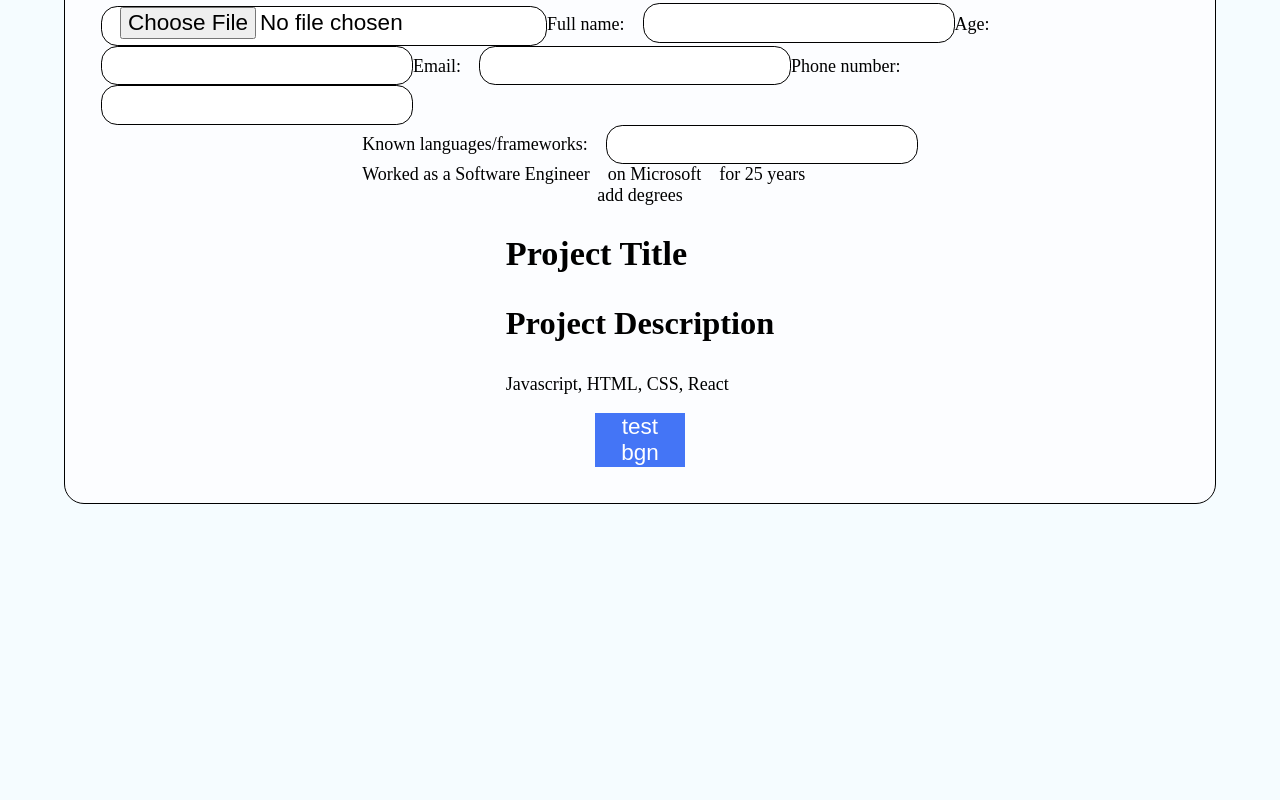
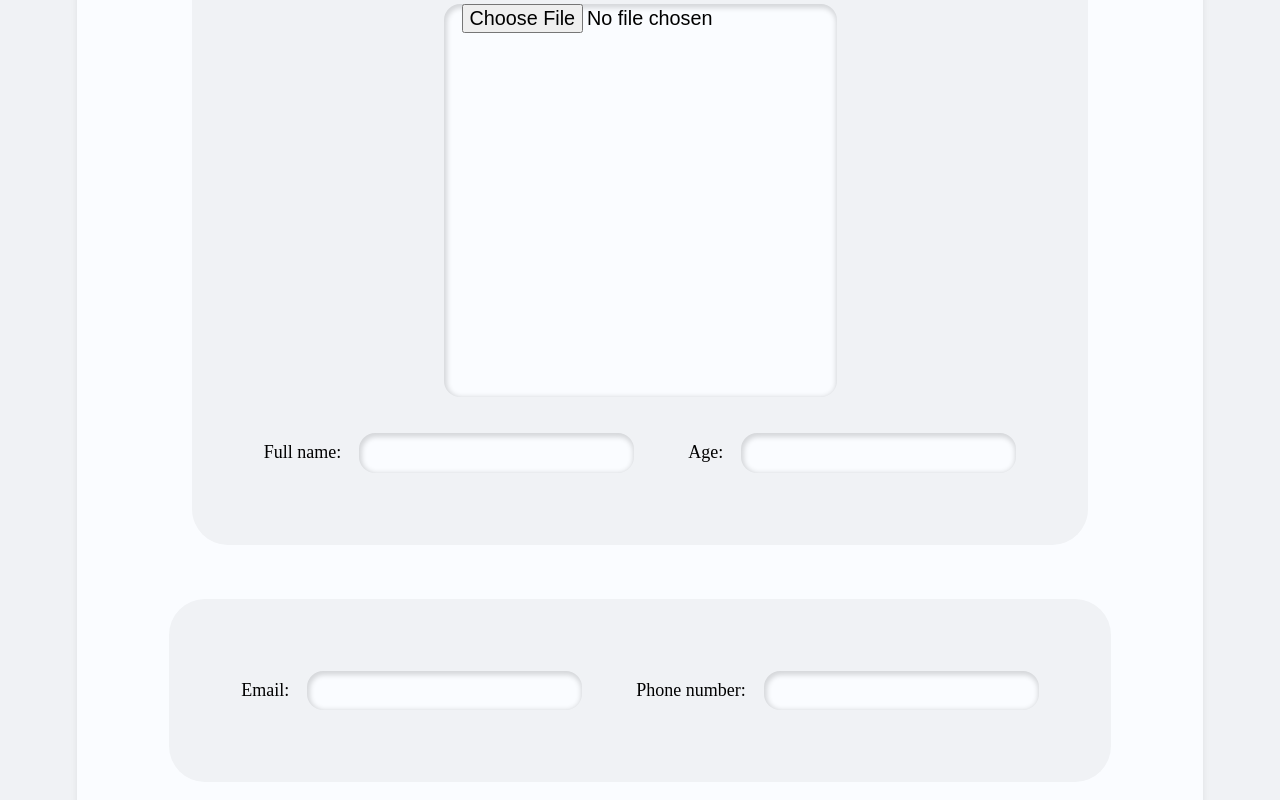
Before and after one commit to JunDevl/odin-cv, a React (Vite) app: page / in a window 1280 px wide. Shown: the part 500-1300 px from the top of the page. Before the commit the page ends 1004 px from the top, so only its background shows below. Built offline with nearby package versions, Linux system fonts and the light colour scheme.

Commit message:
Improved styling and structure

```diff
--- a/src/components/home/Home.tsx
+++ b/src/components/home/Home.tsx
@@ -10,20 +10,32 @@ const Home = () => {
       <h1 className="main-title">Test</h1>
 
       <form action="" className="main" onSubmit={(e) => e.preventDefault()}>
-        <section className="general-data">
+        <section className="personal-data">
           <input type="file" name="photo" id="photo" />
 
+          <div className="wrapper">
+            <div className="label-input">
               <label htmlFor="name">Full name:</label>
               <input type="text" name="name" id="name"/>
+            </div>
 
+            <div className="label-input">
               <label htmlFor="age">Age:</label>
               <input type="number" name="age" id="age"/>
+            </div>
+          </div>
+        </section>
 
+        <section className="contact-info">
+          <div className="label-input">
             <label htmlFor="email">Email:</label>
             <input type="email" name="email" id="email" />
+          </div>
 
+          <div className="label-input">
             <label htmlFor="phone">Phone number:</label>
             <input type="tel" name="phone" id="phone" />
+          </div>
         </section>
 
         <section className="professional-experience">
@@ -51,7 +63,7 @@ const Home = () => {
         </section>
 
         <button type="submit">
-          test bgn
+          Generate Curriculum Vitae
         </button>
       </form>
     </>
--- a/src/components/home/home.css
+++ b/src/components/home/home.css
@@ -1,17 +1,55 @@
 h1.main-title {
-  margin-top: 50vh;
+  margin-top: 30vh;
 }
 
 form.main {
-  background-color: oklch(from var(--primary-color) 99.5% 0.005 h);
+  background-color: var(--white-1);
   align-self: stretch;
   display: flex;
   flex-direction: column;
   align-items: center;
   justify-content: center;
-  margin-left: 5vw;
-  margin-right: 5vw;
-  padding: 2rem;
-  border: 1px solid black;
-  border-radius: 20px;
+  gap: 3rem;
+  margin-top: 2rem;
+  margin-left: 6vw;
+  margin-right: 6vw;
+  padding: 5rem;
+  border-radius: 3rem;
+  box-shadow: 0px -10px 10px -3px hsla(0, 0%, 0%, 0.15);
 }
+
+form.main div.label-input {
+  display: flex;
+  align-items: center;
+  gap: 1rem;
+}
+
+form.main>section {
+  background-color: var(--white-2);
+  border-radius: 2rem;
+  padding: 4rem;
+
+  --section-gap: 3rem;
+}
+
+form.main>section.personal-data {
+  display: flex;
+  flex-direction: column;
+  align-items: center;
+  justify-content: stretch;
+  gap: 2rem;
+
+  &>div.wrapper {
+    display: flex;
+    align-items: center;
+    justify-content: stretch;
+    gap: var(--section-gap);
+  }
+}
+
+form.main>section.contact-info {
+  display: flex;
+  align-items: center;
+  justify-content: stretch;
+  gap: var(--section-gap);
+}
--- a/src/components/inputList/InputList.tsx
+++ b/src/components/inputList/InputList.tsx
@@ -1,5 +1,5 @@
 import "./inputlist.css"
-import { useEffect, useRef } from "react";
+import { useRef } from "react";
 
 interface Props extends React.HTMLProps<HTMLInputElement> {
   itemsState: { knownFrameworks: string[], setKnownFrameworks: React.Dispatch<React.SetStateAction<string[]>> }
@@ -11,26 +11,10 @@ const InputList = ({itemsState, ...props}: Props) => {
 
   const {knownFrameworks, setKnownFrameworks} = itemsState;
 
-  /*
-  const observer = new IntersectionObserver(([e]) => {
-    if (!e.isIntersecting) frameworksListElement.current!.style.height = "20px";
-  }, { rootMargin: "0px 0px 0px 0px", threshold: [1] });
-  */
+  const frameworksListIsFull = (): boolean => {
+    const MAXIMUM_CHILD_NODES = 5;
 
-  const frameworksListOverflowsScreen = (): boolean => {
-    //console.log(window.getComputedStyle(frameworksListElement.current!).getPropertyValue("calc(--input-height)"))
-    //const styleMap = frameworksListElement.current!.computedStyleMap()
-    const inputHeightString = window.getComputedStyle(frameworksListElement.current!).getPropertyValue("--input-height");
-    const rootStyle = getComputedStyle(document.documentElement);
-
-    const incrementHeight = parseFloat(inputHeightString.slice(0, -3)) * parseFloat(rootStyle.fontSize);
-
-    const nextHeight = frameworksListElement.current?.offsetHeight! + incrementHeight;
-
-    const listBoundingRect = frameworksListElement.current!.getBoundingClientRect();
-    const viewportHeight = document.documentElement.offsetHeight;
-
-    return listBoundingRect.bottom > viewportHeight;
+    return knownFrameworks.length >= MAXIMUM_CHILD_NODES;
   }
 
   const handleKeyDown = (e: React.KeyboardEvent<HTMLInputElement>) => {
@@ -44,39 +28,29 @@ const InputList = ({itemsState, ...props}: Props) => {
 
       setKnownFrameworks([...knownFrameworks, target.value])
 
-      if (frameworksListOverflowsScreen()) {
+      if (frameworksListIsFull()) {
         frameworksListElement.current!.style.maxHeight = !frameworksListElement.current!.classList.contains("overflows") ? frameworksListElement.current!.style.height : frameworksListElement.current!.style.maxHeight;
-
-        frameworksListElement.current!.style.overflowY = "scroll";
 
         frameworksListElement.current!.classList.add("overflows");
         return;
       }
-
-        frameworksListElement.current!.style.overflowY = "visible";
 
       frameworksListElement.current!.style.maxHeight = 'none';
       frameworksListElement.current!.classList.remove("overflows");
     }
   }
 
-  const handleFocus = (e: React.FocusEvent<HTMLDivElement>) => {
+  const handleFocus = () => {
     frameworksListElement.current!.style.height = `calc(var(--input-height)*${knownFrameworks.length + 2})`;
   }
 
-  const handleBlur = (e: React.FocusEvent<HTMLDivElement>) => {
+  const handleBlur = () => {
     frameworksListElement.current!.style.height = "100%";
   }
 
-  /*
-  useEffect(() => {
-    observer.observe(frameworksListElement.current!);
-  }, [])
-  */
-
   return (
     <div
-      className="input-list"
+      className="input-list label-input"
       // tabIndex={-1} wip
     >
       <label htmlFor={props.name}>Known languages/frameworks:</label>
@@ -84,10 +58,15 @@ const InputList = ({itemsState, ...props}: Props) => {
         <input
           {...props}
           onKeyDown={(e) => handleKeyDown(e)}
-          onFocus={(e) => handleFocus(e)}
-          onBlur={(e) => handleBlur(e)}
+          onFocus={() => handleFocus()}
+          onBlur={() => handleBlur()}
         />
-        <ul className={`frameworks-list`} ref={frameworksListElement}>
+        <ul
+          className="frameworks-list"
+          ref={frameworksListElement}
+          onMouseDown={(e) => e.preventDefault()}
+        >
+          <div className="wrapper">
             <li key={INSERT_ENTRY_TEXT} className="insert-entry">{INSERT_ENTRY_TEXT}</li>
               {knownFrameworks.map(item => (
               <li className="framework-item" key={item}>
@@ -95,6 +74,7 @@ const InputList = ({itemsState, ...props}: Props) => {
                 {item}
               </li>
               ))}
+          </div>
         </ul>
       </div>
     </div>
--- a/src/components/inputList/inputlist.css
+++ b/src/components/inputList/inputlist.css
@@ -16,24 +16,41 @@
 }
 
 ul.frameworks-list {
+  padding-top: var(--input-height);
   border-radius: var(--input-border-radius);
   display: block flex;
   visibility: hidden;
   box-sizing: inherit;
+  background-color: white;
+  position: absolute;
+  display: flex;
   flex-direction: column;
   align-items: stretch;
   justify-content: end;
-  background-color: green;
-  position: absolute;
   left: 0;
   top: 0;
   width: 100%;
   height: 100%;
-  padding-top: 0;
   transition: all 250ms;
   transition-behavior: allow-discrete;
   interpolate-size: allow-keywords;
+
   /*Basically only works on chrome, Edge and Opera... Why the f# did nobody implement this INCREDIBLY useful property onto their browsers? Smh.*/
+  &>div.wrapper {
+    overflow-y: scroll;
+
+    scrollbar-color: gray transparent;
+    scrollbar-width: thin;
+  }
+
+}
+
+ul.frameworks-list.wrapper {
+  margin: 0;
+  padding: 0;
+  flex-direction: column;
+  align-items: stretch;
+  justify-content: end;
 }
 
 .input-wrapper>input:focus+ul.frameworks-list {
@@ -42,7 +59,7 @@ ul.frameworks-list {
   /* padding-top: var(--input-height); */
 }
 
-ul.frameworks-list>li {
+ul.frameworks-list li {
   box-sizing: inherit;
   flex: 1;
   margin: 0;
@@ -54,6 +71,6 @@ ul.frameworks-list>li {
   border-radius: var(--input-border-radius);
 }
 
-ul.frameworks-list>li:hover {
+ul.frameworks-list li:hover {
   background-color: yellow;
 }
--- a/src/index.css
+++ b/src/index.css
@@ -1,11 +1,17 @@
 :root {
   --primary-color: oklch(75% 0.4 265);
 
+  --white-1: oklch(from var(--primary-color) 99% 0.005 h);
+  --white-2: oklch(from var(--primary-color) 96% 0.005 h);
+  --white-3: oklch(from var(--primary-color) 93% 0.005 h);
 
+  --black-1: oklch(from var(--primary-color) 3% 0.005 h);
+  --black-2: oklch(from var(--primary-color) 6% 0.005 h);
 
   --input-height: 2.2rem;
   --input-border-radius: 0.9rem;
-  background-color: oklch(from var(--primary-color) 99% 0.02 h);
+
+  background-color: var(--white-2);
   font-size: 18px;
 
   font-synthesis: none;
@@ -44,32 +50,53 @@ h3 {
 
 input,
 button {
-  font-size: 1.25rem;
+  font-size: 1.1rem;
 }
 
 input {
-  background-color: white;
+  background-color: var(--white-1);
   border-radius: var(--input-border-radius);
-  border: 1px solid black;
+  border: none;
   min-height: var(--input-height);
   padding-left: 1rem;
   box-sizing: border-box;
+  box-shadow: 1px 2px 5px 2px rgba(0, 0, 0, 0.15) inset;
+  transition: outline 50ms;
 }
 
 input:hover {
-  outline: none;
+  outline: 2px var(--black-2) dashed;
+}
+
+input:focus {
+  outline: 2px var(--primary-color) solid;
 }
 
 button[type="submit"] {
   background-color: oklch(from var(--primary-color) 60% 0.2 h);
   color: white;
   border: none;
-  width: 5rem;
-  height: 3rem;
+  padding: 1rem 2rem;
+  border-radius: 1rem;
+  transition: all 100ms;
+}
+
+button[type="submit"]:hover {
+  background-color: oklch(from var(--primary-color) 50% 0.2 h);
+}
+
+button[type="submit"]:active {
+  background-color: var(--white-1);
+  color: oklch(from var(--primary-color) 60% 0.2 h);
+  outline: 2px solid oklch(from var(--primary-color) 60% 0.2 h);
+}
+
+input[type="file"] {
+  aspect-ratio: 1/1;
 }
 
 label {
-  margin-right: 1rem;
+  white-space: nowrap;
 }
 
 li {
```
Lines whose indentation alone changed are shown as unchanged.
